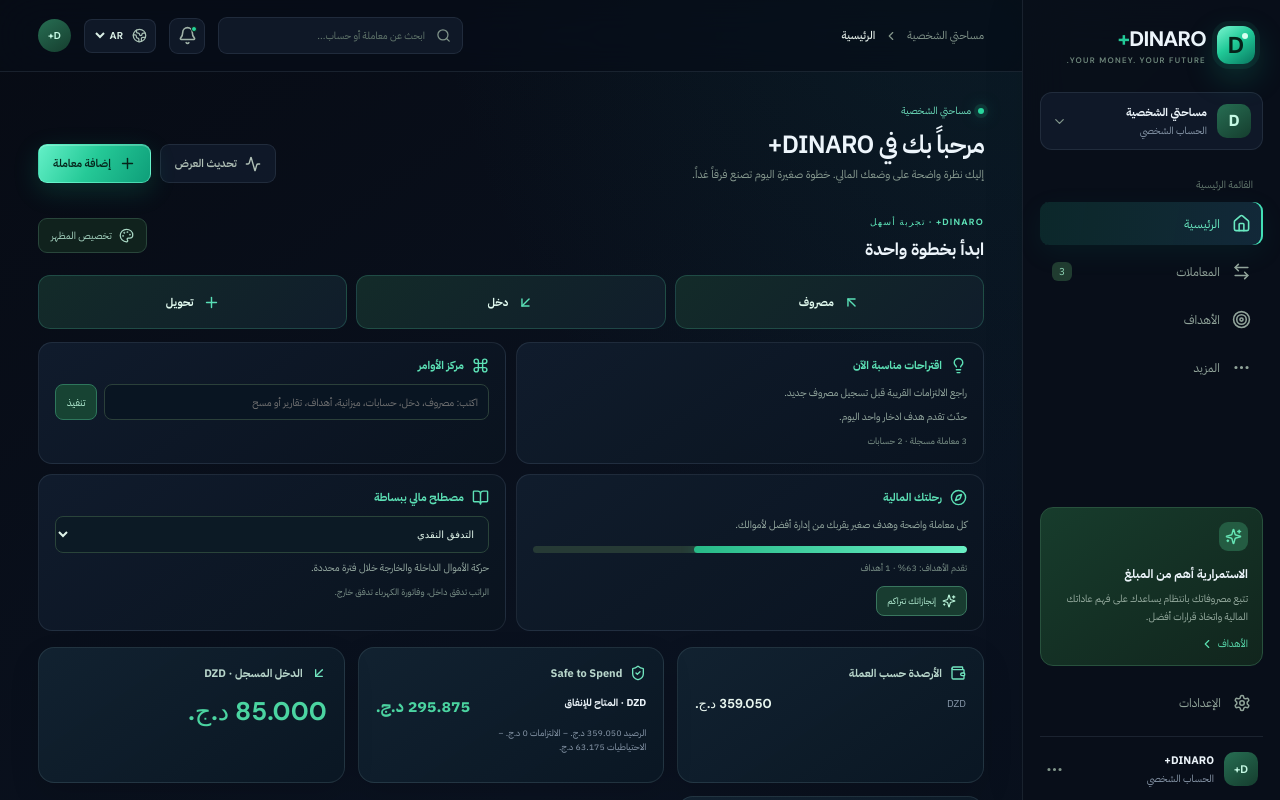
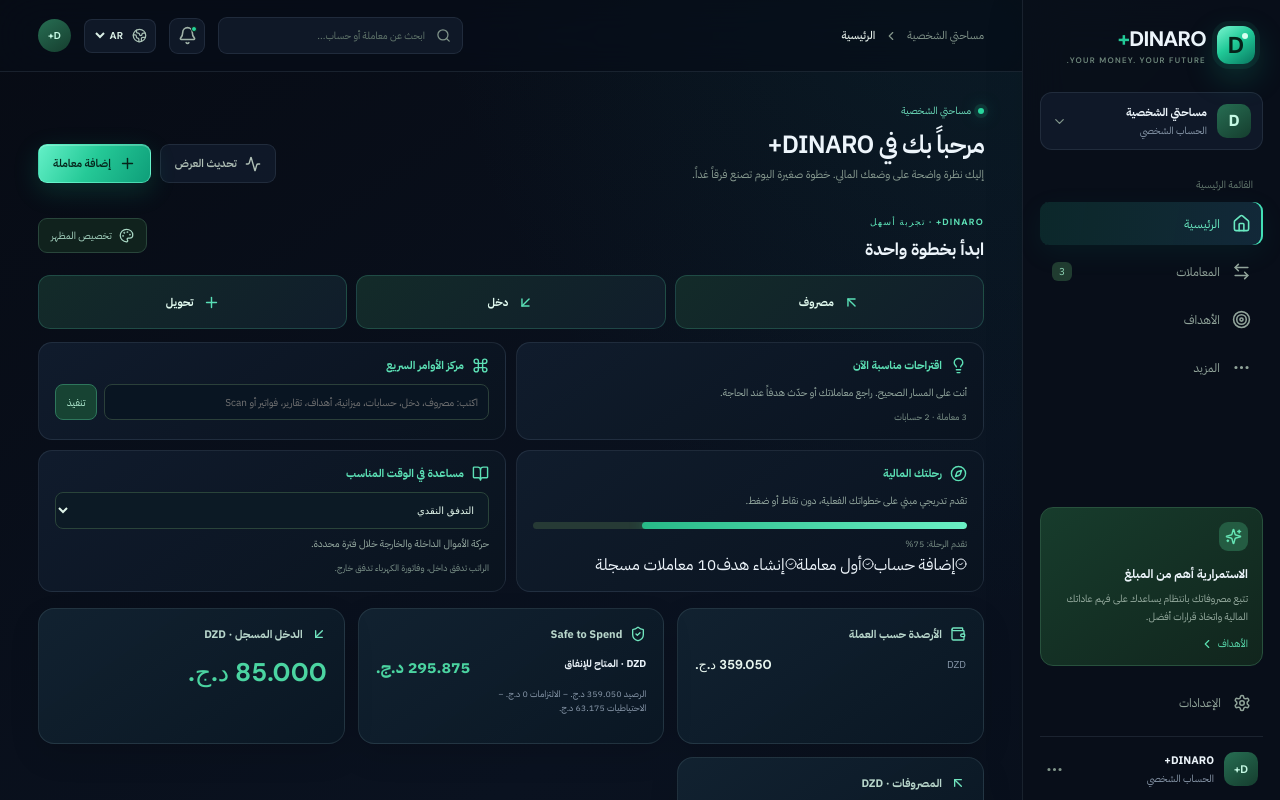
Before and after one commit to ashrefkadi-svg/dinaro, a React (Vite) app: page / in a window 1280 px wide. Shown: the top 800 px of the page. Built offline with nearby package versions, Linux system fonts and the light colour scheme.

Commit message:
Improve adaptive guidance and financial journey experience

```diff
--- a/src/EffortlessExperience.tsx
+++ b/src/EffortlessExperience.tsx
@@ -1,5 +1,5 @@
-import { useMemo, useState } from "react";
-import { ArrowDownLeft, ArrowUpLeft, BookOpen, Command, Compass, Lightbulb, Palette, Plus, Sparkles } from "lucide-react";
+import { useEffect, useMemo, useState } from "react";
+import { ArrowDownLeft, ArrowUpLeft, BookOpen, Command, Compass, Lightbulb, Palette, Plus, Sparkles, CheckCircle2 } from "lucide-react";
 
 type Lang = "ar" | "en" | "fr";
 type Tx = { id:string; title:string; category:string; date:string; amount:number; type:"income"|"expense"|"transfer"; accountId:string; currency?:string };
@@ -8,32 +8,60 @@ type Account = { id:string; name:string };
 type Bill = { id:string; title:string; due:string; paid:boolean };
 type Props = { lang:Lang; transactions:Tx[]; goals:Goal[]; accounts:Account[]; bills:Bill[]; onAdd:(type:"expense"|"income"|"transfer")=>void; onNavigate:(page:string)=>void };
 const copy = {
- ar:{eyebrow:"DINARO+ · تجربة أسهل",title:"ابدأ بخطوة واحدة",expense:"مصروف",income:"دخل",transfer:"تحويل",suggestions:"اقتراحات مناسبة الآن",suggestion1:"راجع الالتزامات القريبة قبل تسجيل مصروف جديد.",suggestion2:"حدّث تقدم هدف ادخار واحد اليوم.",command:"مركز الأوامر",commandHint:"اكتب: مصروف، دخل، حسابات، ميزانية، أهداف، تقارير أو مسح",run:"تنفيذ",journey:"رحلتك المالية",journeyDesc:"كل معاملة واضحة وهدف صغير يقربك من إدارة أفضل لأموالك.",progress:"تقدم الأهداف",guide:"مصطلح مالي ببساطة",term:"التدفق النقدي",definition:"هو حركة الأموال الداخلة والخارجة خلال فترة محددة.",example:"مثال: راتبك هو تدفق داخل، وفاتورة الكهرباء تدفق خارج.",themes:"تخصيص المظهر",celebrate:"إنجازاتك تتراكم",celebrateDesc:"كل تقدم حقيقي يستحق ملاحظة بسيطة. لا توجد نقاط أو عقوبات."},
- en:{eyebrow:"DINARO+ · EASIER BY DESIGN",title:"Take one simple step",expense:"Expense",income:"Income",transfer:"Transfer",suggestions:"Useful suggestions",suggestion1:"Review upcoming commitments before recording a new expense.",suggestion2:"Update the progress of one savings goal today.",command:"Quick command center",commandHint:"Type: expense, income, accounts, budget, goals, reports or scan",run:"Go",journey:"Your financial journey",journeyDesc:"Clear records and small goals build stronger money habits.",progress:"Goal progress",guide:"Finance in plain language",term:"Cash flow",definition:"The money moving into and out of your finances over a period of time.",example:"Example: salary is money in; an electricity bill is money out.",themes:"Personalize appearance",celebrate:"Progress worth noticing",celebrateDesc:"Recognize meaningful progress without points, pressure or penalties."},
- fr:{eyebrow:"DINARO+ · PLUS SIMPLE",title:"Une étape à la fois",expense:"Dépense",income:"Revenu",transfer:"Virement",suggestions:"Suggestions utiles",suggestion1:"Vérifiez les échéances avant d'enregistrer une dépense.",suggestion2:"Mettez à jour un objectif d'épargne aujourd'hui.",command:"Centre de commandes",commandHint:"Saisissez : dépense, revenu, comptes, budget, objectifs, rapports ou scan",run:"Ouvrir",journey:"Votre parcours financier",journeyDesc:"Des données claires et de petits objectifs renforcent vos habitudes.",progress:"Progression des objectifs",guide:"La finance en termes simples",term:"Flux de trésorerie",definition:"Les entrées et sorties d'argent pendant une période donnée.",example:"Exemple : le salaire est une entrée, la facture d'électricité une sortie.",themes:"Personnaliser l'apparence",celebrate:"Chaque progrès compte",celebrateDesc:"Valorisez les progrès réels, sans points, pression ni pénalité."}
+ ar:{eyebrow:"DINARO+ · تجربة أسهل",title:"ابدأ بخطوة واحدة",expense:"مصروف",income:"دخل",transfer:"تحويل",suggestions:"اقتراحات مناسبة الآن",command:"مركز الأوامر السريع",commandHint:"اكتب: مصروف، دخل، حسابات، ميزانية، أهداف، تقارير، فواتير أو Scan",run:"تنفيذ",journey:"رحلتك المالية",journeyDesc:"تقدم تدريجي مبني على خطواتك الفعلية، دون نقاط أو ضغط.",progress:"تقدم الرحلة",guide:"مساعدة في الوقت المناسب",term:"التدفق النقدي",definition:"هو حركة الأموال الداخلة والخارجة خلال فترة محددة.",example:"مثال: الراتب تدفق داخل، وفاتورة الكهرباء تدفق خارج.",themes:"تخصيص المظهر",celebrate:"إنجاز جديد!",celebrateDesc:"أكملت خطوة مهمة في رحلتك المالية. استمر بالوتيرة المناسبة لك.",createAccount:"ابدأ بإضافة حساب حتى تتمكن من تسجيل أموالك.",firstTransaction:"سجّل أول دخل أو مصروف لتكوين صورة أوضح.",reviewBill:"لديك التزام قريب؛ راجع موعده قبل تسجيل مصروف جديد.",startGoal:"أنشئ هدف ادخار بسيطاً لمتابعة تقدمك.",allSet:"أنت على المسار الصحيح. راجع معاملاتك أو حدّث هدفاً عند الحاجة.",adaptive:"الأقسام التي تستخدمها كثيراً",milestones:"مراحل الرحلة",stepAccount:"إضافة حساب",stepTransaction:"أول معاملة",stepGoal:"إنشاء هدف",stepHabit:"10 معاملات مسجلة",noSuggestion:"لا توجد اقتراحات إضافية الآن."},
+ en:{eyebrow:"DINARO+ · EASIER BY DESIGN",title:"Take one simple step",expense:"Expense",income:"Income",transfer:"Transfer",suggestions:"Useful suggestions",command:"Quick command center",commandHint:"Type: expense, income, accounts, budget, goals, reports, bills or scan",run:"Go",journey:"Your financial journey",journeyDesc:"Progress is based on real steps, without points or pressure.",progress:"Journey progress",guide:"Helpful guidance",term:"Cash flow",definition:"The money moving into and out of your finances over a period of time.",example:"Example: salary is money in; an electricity bill is money out.",themes:"Personalize appearance",celebrate:"New milestone!",celebrateDesc:"You completed an important step in your financial journey.",createAccount:"Add an account to start recording where your money is kept.",firstTransaction:"Record your first income or expense to build a clearer picture.",reviewBill:"You have an upcoming commitment. Review its due date before adding a new expense.",startGoal:"Create a simple savings goal to track your progress.",allSet:"You are on track. Review a transaction or update a goal whenever useful.",adaptive:"Your frequently used sections",milestones:"Journey milestones",stepAccount:"Add an account",stepTransaction:"First transaction",stepGoal:"Create a goal",stepHabit:"Record 10 transactions",noSuggestion:"No additional suggestions right now."},
+ fr:{eyebrow:"DINARO+ · PLUS SIMPLE",title:"Une étape à la fois",expense:"Dépense",income:"Revenu",transfer:"Virement",suggestions:"Suggestions utiles",command:"Centre de commandes",commandHint:"Saisissez : dépense, revenu, comptes, budget, objectifs, rapports, factures ou scan",run:"Ouvrir",journey:"Votre parcours financier",journeyDesc:"Une progression fondée sur vos actions réelles, sans pression.",progress:"Progression",guide:"Aide contextuelle",term:"Flux de trésorerie",definition:"Les entrées et sorties d'argent pendant une période donnée.",example:"Exemple : le salaire est une entrée, la facture d'électricité une sortie.",themes:"Personnaliser l'apparence",celebrate:"Nouvelle étape !",celebrateDesc:"Vous avez franchi une étape importante de votre parcours financier.",createAccount:"Ajoutez un compte pour commencer à suivre votre argent.",firstTransaction:"Enregistrez votre première opération pour mieux comprendre vos finances.",reviewBill:"Une échéance approche. Vérifiez sa date avant d'ajouter une dépense.",startGoal:"Créez un objectif d'épargne simple pour suivre vos progrès.",allSet:"Vous êtes sur la bonne voie. Consultez vos opérations ou actualisez un objectif.",adaptive:"Vos sections les plus utilisées",milestones:"Étapes du parcours",stepAccount:"Ajouter un compte",stepTransaction:"Première opération",stepGoal:"Créer un objectif",stepHabit:"Enregistrer 10 opérations",noSuggestion:"Aucune suggestion supplémentaire."}
 };
 const glossary:Record<string,Record<Lang,{label:string;definition:string;example:string}>>={
  cashflow:{ar:{label:"التدفق النقدي",definition:"حركة الأموال الداخلة والخارجة خلال فترة محددة.",example:"الراتب تدفق داخل، وفاتورة الكهرباء تدفق خارج."},en:{label:"Cash flow",definition:"Money moving into and out of your finances over a period.",example:"Salary is money in; an electricity bill is money out."},fr:{label:"Flux de trésorerie",definition:"Les entrées et sorties d'argent pendant une période.",example:"Le salaire est une entrée ; une facture est une sortie."}},
- budget:{ar:{label:"الميزانية",definition:"خطة تحدد كيف توزع دخلك على احتياجاتك وادخارك.",example:"تخصص مبلغاً للطعام وآخر للفواتير والادخار."},en:{label:"Budget",definition:"A plan for allocating income to needs, savings and other spending.",example:"You set separate amounts for food, bills and savings."},fr:{label:"Budget",definition:"Un plan qui répartit vos revenus entre besoins et épargne.",example:"Vous prévoyez des montants pour l'alimentation, les factures et l'épargne."}},
- emergency:{ar:{label:"صندوق الطوارئ",definition:"مدخرات مخصصة للمصاريف الضرورية غير المتوقعة.",example:"إصلاح ضروري أو ظرف طارئ؛ لا يُخلط مع ميزانية الترفيه."},en:{label:"Emergency fund",definition:"Savings reserved for necessary unexpected costs.",example:"A necessary repair or urgent expense, separate from entertainment spending."},fr:{label:"Fonds d'urgence",definition:"Une épargne réservée aux dépenses nécessaires et imprévues.",example:"Une réparation urgente, distincte du budget loisirs."}},
- debt:{ar:{label:"الدين",definition:"مبلغ يجب عليك سداده لشخص أو جهة وفق اتفاق.",example:"إذا اقترضت 10,000 دج، فهذا مبلغ عليك إرجاعه."},en:{label:"Debt",definition:"Money you owe and are expected to repay under an agreement.",example:"If you borrow 10,000 DZD, you are expected to repay it."},fr:{label:"Dette",definition:"Une somme que vous devez rembourser selon un accord.",example:"Si vous empruntez 10 000 DZD, vous devez les rembourser."}},
+ budget:{ar:{label:"الميزانية",definition:"خطة توزع دخلك على الاحتياجات والادخار والمصاريف الأخرى.",example:"تحدد مبلغاً للطعام وآخر للفواتير والادخار."},en:{label:"Budget",definition:"A plan for allocating income to needs, savings and other spending.",example:"You set separate amounts for food, bills and savings."},fr:{label:"Budget",definition:"Un plan qui répartit vos revenus entre besoins et épargne.",example:"Vous prévoyez des montants pour l'alimentation, les factures et l'épargne."}},
+ emergency:{ar:{label:"صندوق الطوارئ",definition:"مدخرات مخصصة للمصاريف الضرورية غير المتوقعة.",example:"إصلاح ضروري أو ظرف طارئ، بعيداً عن ميزانية الترفيه."},en:{label:"Emergency fund",definition:"Savings reserved for necessary unexpected costs.",example:"A necessary repair or urgent expense, separate from entertainment spending."},fr:{label:"Fonds d'urgence",definition:"Une épargne réservée aux dépenses nécessaires et imprévues.",example:"Une réparation urgente, distincte du budget loisirs."}},
+ debt:{ar:{label:"الدين",definition:"مبلغ يجب سداده لشخص أو جهة وفق اتفاق.",example:"إذا اقترضت 10,000 دج، فهذا مبلغ عليك إرجاعه."},en:{label:"Debt",definition:"Money you owe and are expected to repay under an agreement.",example:"If you borrow 10,000 DZD, you are expected to repay it."},fr:{label:"Dette",definition:"Une somme que vous devez rembourser selon un accord.",example:"Si vous empruntez 10 000 DZD, vous devez les rembourser."}},
  networth:{ar:{label:"صافي الثروة",definition:"قيمة ما تملكه ناقص ما عليك من ديون.",example:"الأرصدة المسجلة ناقص الديون المسجلة، مع فصل العملات."},en:{label:"Net worth",definition:"The value of what you own minus what you owe.",example:"Recorded account balances minus recorded debts, keeping currencies separate."},fr:{label:"Patrimoine net",definition:"La valeur de vos avoirs moins vos dettes.",example:"Soldes enregistrés moins dettes enregistrées, par devise."}}
 };
+const routeWords:[string,string[]][]=[
+ ["expense",["مصروف","مصاريف","expense","dépense"]],
+ ["income",["دخل","راتب","income","revenu"]],
+ ["accounts",["حساب","accounts","comptes"]],
+ ["budget",["ميزانية","ميزانيتي","budget"]],
+ ["goals",["هدف","أهداف","ادخار","goal","objectif"]],
+ ["reports",["تقرير","تقارير","report","rapport"]],
+ ["bills",["فاتورة","فواتير","التزامات","bill","facture"]],
+ ["scan",["مسح","scan"]],
+ ["transactions",["معاملات","سجل","transactions"]],
+ ["academy",["تعلم","أكاديمية","academy","apprendre"]],
+ ["evolution",["تخصيص","مظهر","theme","thème","personalization"]]
+];
 export default function EffortlessExperience({lang,transactions,goals,accounts,bills,onAdd,onNavigate}:Props){
- const t=copy[lang]; const activityCount=transactions.length; const accountCount=accounts.length; const upcomingBills=bills.filter(b=>!b.paid&&b.due>=new Date().toISOString().slice(0,10)).sort((a,b)=>a.due.localeCompare(b.due)); const suggestionOne=upcomingBills.length?(lang==="ar"?"لديك "+upcomingBills.length+" فاتورة قادمة؛ راجع مواعيدها قبل الإنفاق.":lang==="fr"?"Vous avez "+upcomingBills.length+" échéance(s) à venir.":"You have "+upcomingBills.length+" upcoming bill(s) to review."):goals.length===0?(lang==="ar"?"أنشئ هدف ادخار بسيطاً لتبدأ بتتبع تقدمك.":lang==="fr"?"Créez un objectif d’épargne simple pour suivre vos progrès.":"Create a simple savings goal to start tracking progress."):t.suggestion1; const [command,setCommand]=useState(""); const [termKey,setTermKey]=useState("cashflow"); const termInfo=glossary[termKey][lang]; const [celebrated,setCelebrated]=useState(false);
- const totalGoals=goals.length; const progress=totalGoals?Math.round(goals.reduce((s,g)=>s+Math.min(1,g.saved/Math.max(1,g.target)),0)/totalGoals*100):0;
- const recent=useMemo(()=>{try{const x=JSON.parse(localStorage.getItem("dinaro-page-usage")||"{}") as Record<string,number>;return Object.entries(x).sort((a,b)=>b[1]-a[1]).slice(0,2).map(x=>x[0])}catch{return []}},[]);
- const runCommand=()=>{const q=command.trim().toLocaleLowerCase();if(!q)return;const routes:[string,string[]][]=[["expense",["مصروف","expense","dépense"]],["income",["دخل","income","revenu"]],["accounts",["حساب","accounts","comptes"]],["budget",["ميزانية","budget"]],["goals",["هدف","أهداف","goal","objectif"]],["reports",["تقرير","تقارير","report","rapport"]],["scan",["مسح","scan"]]];for(const [target,words] of routes){if(words.some(w=>q.includes(w))){if(target==="expense"||target==="income")onAdd(target);else onNavigate(target);setCommand("");return}}onNavigate("search");};
- const routeLabels:Record<string,string>={accounts:lang==="ar"?"الحسابات":lang==="fr"?"Comptes":"Accounts",budget:lang==="ar"?"الميزانية":lang==="fr"?"Budget":"Budget",goals:lang==="ar"?"الأهداف":lang==="fr"?"Objectifs":"Goals",reports:lang==="ar"?"التقارير":lang==="fr"?"Rapports":"Reports",transactions:lang==="ar"?"المعاملات":lang==="fr"?"Transactions":"Transactions"};
+ const t=copy[lang];
+ const today=new Date().toISOString().slice(0,10);
+ const upcomingBills=bills.filter(b=>!b.paid&&b.due>=today).sort((a,b)=>a.due.localeCompare(b.due));
+ const [command,setCommand]=useState("");
+ const [termKey,setTermKey]=useState("cashflow");
+ const [newMilestone,setNewMilestone]=useState(false);
+ const termInfo=glossary[termKey][lang];
+ const completedIds=goals.filter(g=>g.target>0&&g.saved>=g.target).map(g=>g.id);
+ const [seenCompleted,setSeenCompleted]=useState<string[]>(()=>{try{return JSON.parse(localStorage.getItem("dinaro-celebrated-goals")||"[]") as string[]}catch{return []}});
+ useEffect(()=>{
+   const fresh=completedIds.filter(id=>!seenCompleted.includes(id));
+   if(fresh.length){setNewMilestone(true);setSeenCompleted(old=>[...old,...fresh]);localStorage.setItem("dinaro-celebrated-goals",JSON.stringify([...seenCompleted,...fresh]));}
+ },[completedIds.join("|")]);
+ const suggestion=accounts.length===0?t.createAccount:transactions.length===0?t.firstTransaction:upcomingBills.length>0?t.reviewBill:goals.length===0?t.startGoal:t.allSet;
+ const usage=useMemo(()=>{try{return JSON.parse(localStorage.getItem("dinaro-page-usage")||"{}") as Record<string,number>}catch{return {}}},[transactions.length,goals.length,accounts.length]);
+ const routeLabels:Record<string,string>={accounts:lang==="ar"?"الحسابات":lang==="fr"?"Comptes":"Accounts",budget:lang==="ar"?"الميزانية":lang==="fr"?"Budget":"Budget",goals:lang==="ar"?"الأهداف":lang==="fr"?"Objectifs":"Goals",reports:lang==="ar"?"التقارير":lang==="fr"?"Rapports":"Reports",transactions:lang==="ar"?"المعاملات":lang==="fr"?"Transactions":"Transactions",spending:lang==="ar"?"تحليل المصروفات":lang==="fr"?"Dépenses":"Spending",academy:lang==="ar"?"الأكاديمية":lang==="fr"?"Académie":"Academy"};
+ const frequent=Object.entries(usage).filter(([key])=>routeLabels[key]).sort((a,b)=>b[1]-a[1]).slice(0,3);
+ const milestones=[{id:"account",done:accounts.length>0,label:t.stepAccount},{id:"transaction",done:transactions.length>0,label:t.stepTransaction},{id:"goal",done:goals.length>0,label:t.stepGoal},{id:"habit",done:transactions.length>=10,label:t.stepHabit}];
+ const journeyProgress=Math.round(milestones.filter(x=>x.done).length/milestones.length*100);
+ const runCommand=()=>{const q=command.trim().toLocaleLowerCase();if(!q)return;for(const [target,words] of routeWords){if(words.some(w=>q.includes(w))){if(target==="expense"||target==="income")onAdd(target);else onNavigate(target);setCommand("");return}}onNavigate("search");setCommand("");};
  return <section className="effortless-shell">
   <div className="effortless-head"><div><span>{t.eyebrow}</span><h2>{t.title}</h2></div><button onClick={()=>onNavigate("evolution")}><Palette size={15}/>{t.themes}</button></div>
   <div className="effortless-actions">
    <button onClick={()=>onAdd("expense")}><ArrowUpLeft/><b>{t.expense}</b></button><button onClick={()=>onAdd("income")}><ArrowDownLeft/><b>{t.income}</b></button><button onClick={()=>onAdd("transfer")}><Plus/><b>{t.transfer}</b></button>
   </div>
   <div className="effortless-grid">
-   <article className="effortless-card"><header><Lightbulb size={17}/><b>{t.suggestions}</b></header><p>{suggestionOne}</p><p>{t.suggestion2}</p><small className="effortless-data-hint">{activityCount} {lang==="ar"?"معاملة مسجلة":lang==="fr"?"transactions enregistrées":"recorded transactions"} · {accountCount} {lang==="ar"?"حسابات":lang==="fr"?"comptes":"accounts"}</small>{recent.length>0&&<div className="effortless-recent"><small>{lang==="ar"?"الأقسام الأكثر استخداماً":lang==="fr"?"Sections les plus utilisées":"Most used sections"}</small>{recent.map(x=><button key={x} onClick={()=>onNavigate(x)}>{routeLabels[x]||x}</button>)}</div>}</article>
+   <article className="effortless-card"><header><Lightbulb size={17}/><b>{t.suggestions}</b></header><p>{suggestion}</p><small className="effortless-data-hint">{transactions.length} {lang==="ar"?"معاملة":lang==="fr"?"opérations":"transactions"} · {accounts.length} {lang==="ar"?"حسابات":lang==="fr"?"comptes":"accounts"}</small>{frequent.length>0&&<div className="effortless-recent"><small>{t.adaptive}</small>{frequent.map(([key])=><button key={key} onClick={()=>onNavigate(key)}>{routeLabels[key]}</button>)}</div>}</article>
    <article className="effortless-card"><header><Command size={17}/><b>{t.command}</b></header><div className="effortless-command"><input value={command} onChange={e=>setCommand(e.target.value)} onKeyDown={e=>{if(e.key==="Enter")runCommand()}} placeholder={t.commandHint}/><button onClick={runCommand}>{t.run}</button></div></article>
-   <article className="effortless-card"><header><Compass size={17}/><b>{t.journey}</b></header><p>{t.journeyDesc}</p><div className="effortless-progress"><i style={{width:progress+"%"}}/></div><small>{t.progress}: {progress}% · {totalGoals} {lang==="ar"?"أهداف":lang==="fr"?"objectifs":"goals"}</small>{progress>=25&&!celebrated&&<button className="effortless-celebrate" onClick={()=>setCelebrated(true)}><Sparkles size={14}/>{t.celebrate}</button>}{celebrated&&<small>{t.celebrateDesc}</small>}</article>
+   <article className="effortless-card"><header><Compass size={17}/><b>{t.journey}</b></header><p>{t.journeyDesc}</p><div className="effortless-progress"><i style={{width:journeyProgress+"%"}}/></div><small>{t.progress}: {journeyProgress}%</small><div className="effortless-milestones">{milestones.map(m=><span className={m.done?"done":""} key={m.id}>{m.done?<CheckCircle2 size={12}/>:<span className="milestone-dot"/>}{m.label}</span>)}</div>{newMilestone&&<div className="effortless-celebration"><Sparkles size={15}/><div><b>{t.celebrate}</b><small>{t.celebrateDesc}</small></div><button onClick={()=>setNewMilestone(false)} aria-label="Close">×</button></div>}</article>
    <article className="effortless-card"><header><BookOpen size={17}/><b>{t.guide}</b></header><select className="effortless-glossary-select" value={termKey} onChange={e=>setTermKey(e.target.value)}>{Object.entries(glossary).map(([key,translations])=><option key={key} value={key}>{translations[lang].label}</option>)}</select><p>{termInfo.definition}</p><small className="effortless-data-hint">{termInfo.example}</small></article>
   </div>
  </section>;
```
